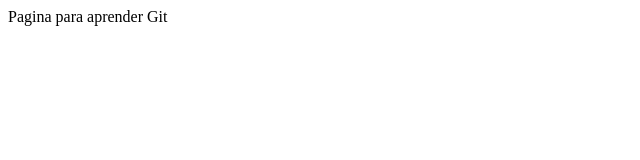
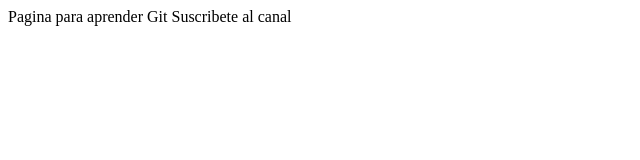
Before and after one commit to leninvs2502/demo-repo, a plain HTML site: page index.html in a window 1280 px wide. Shown: the whole page, without its empty margins (0-640 px from the left). Drawn offline with Linux system fonts and the light colour scheme.

Commit message:
changed the body

```diff
--- a/index.html
+++ b/index.html
@@ -6,5 +6,6 @@
   </head>
   <body>
     Pagina para aprender Git
+    Suscribete al canal
   </body>
 </html>
```
